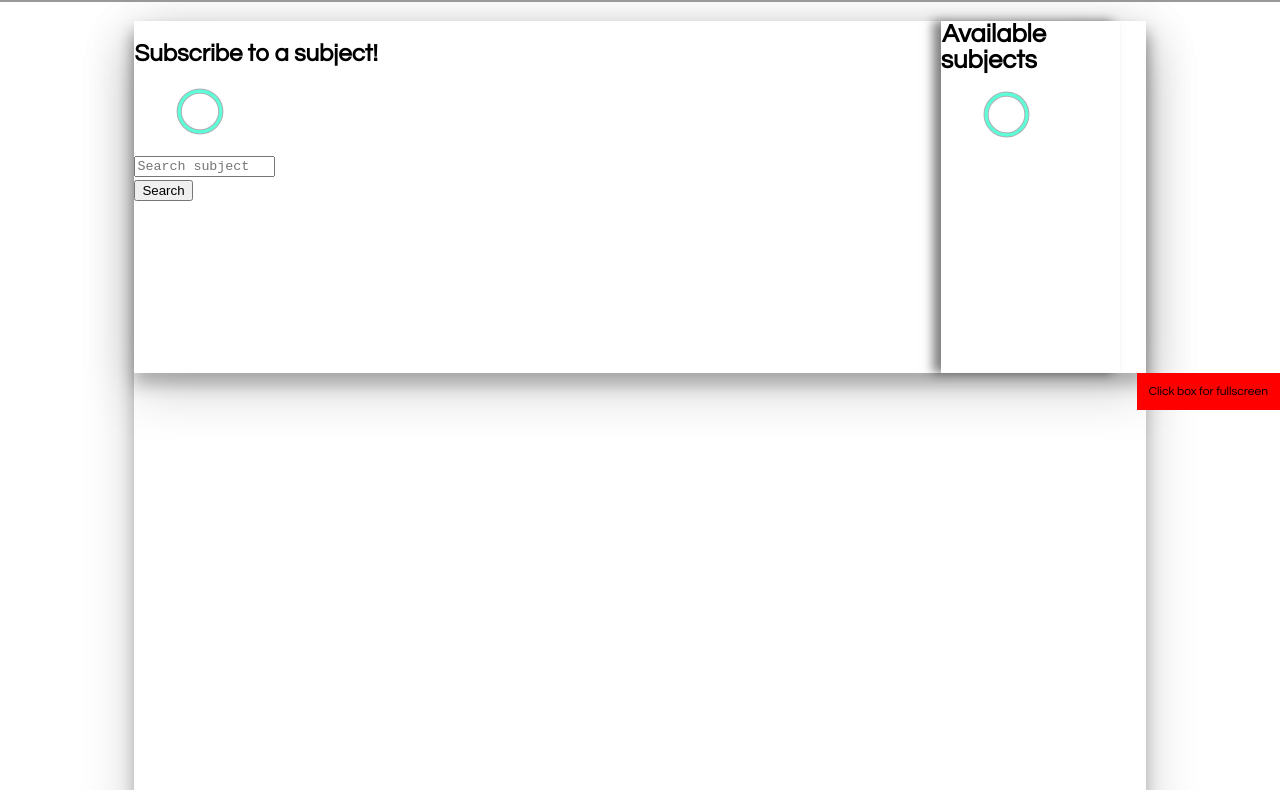
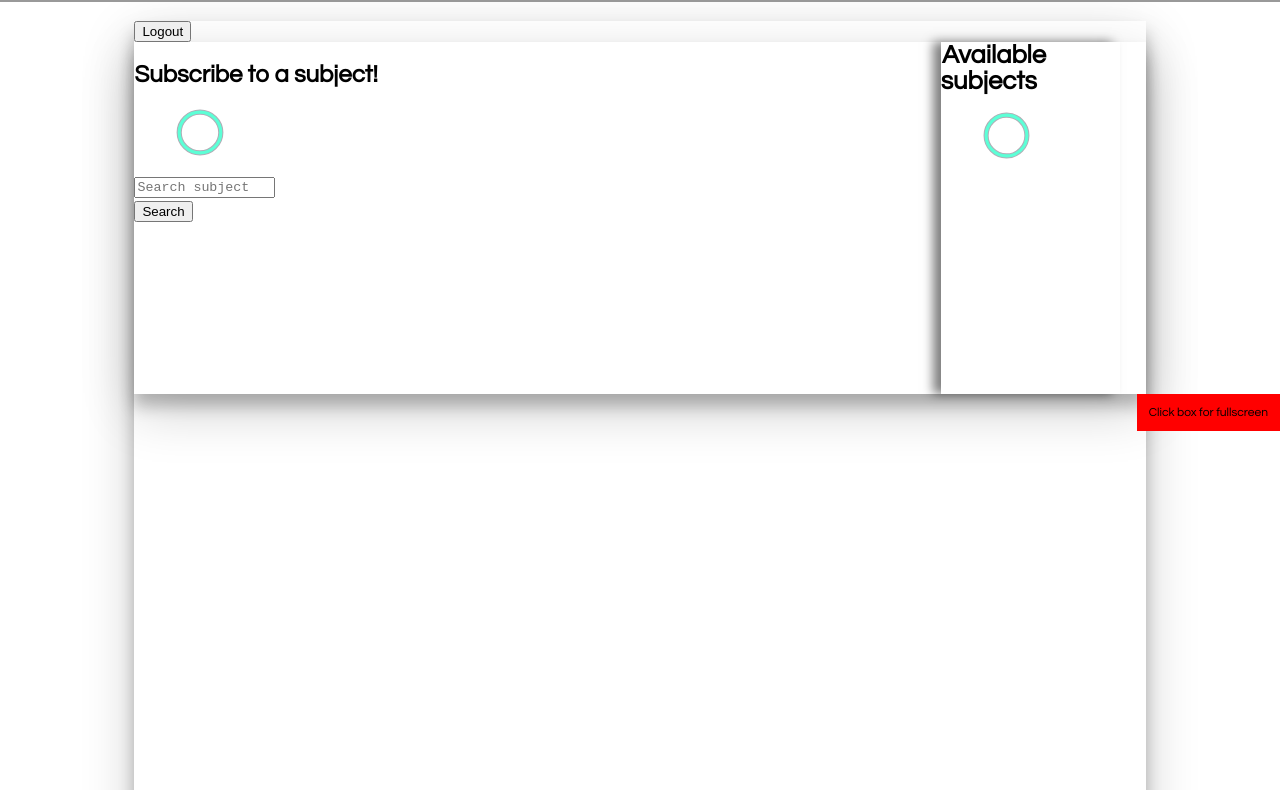
Before and after one commit to Tereit/PU_gruppe63, a plain HTML site: page html/student.html in a window 1280 px wide. Shown: the part 67-857 px from the top of the page. Drawn offline with Linux system fonts and the light colour scheme; no server answers.

Commit message:
Added logout button
Students can now finally log out!

```diff
--- a/html/student.html
+++ b/html/student.html
@@ -28,6 +28,7 @@
 		<div id="lecturifyText">Lecturify</div>
 	</div>
 	<div id="mainContainer">
+		<button id="logoutButton" onclick="logout()">Logout</button>
 		<div id="upperMain">
 			<div id="newsFeed">
 				<h2>Subscribe to a subject!</h2>
```
